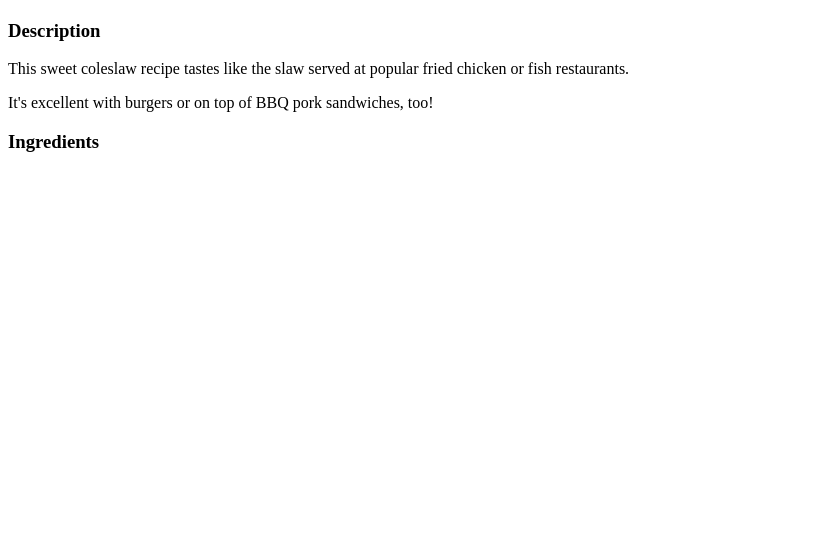
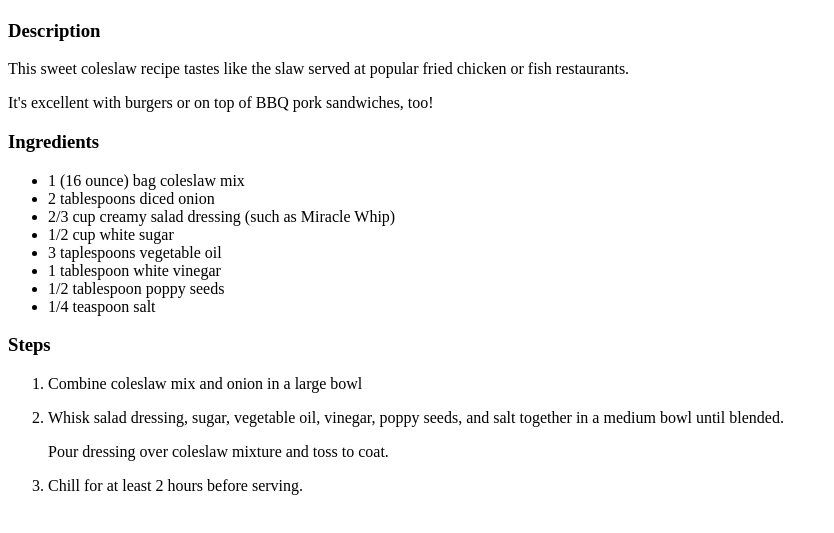
Before and after one commit to joaquinrodriguezpou/odin-recipes, a plain HTML site: page recipes/sweet-coleslaw.html in a window 1280 px wide. Shown: the part 99-632 px from the top of the page, without its empty margins (0-834 px from the left). Drawn offline with Linux system fonts and the light colour scheme.

Commit message:
sweet-coleslaw.html

```diff
--- a/recipes/sweet-coleslaw.html
+++ b/recipes/sweet-coleslaw.html
@@ -19,6 +19,24 @@
             <p>It's excellent with burgers or on top of BBQ pork sandwiches, too!</p>
 
         <p><h3>Ingredients</h3></p>
+            <ul>
+                <li>1 (16 ounce) bag coleslaw mix</li>
+                <li>2 tablespoons diced onion</li>
+                <li>2/3 cup creamy salad dressing (such as Miracle Whip)</li>
+                <li>1/2 cup white sugar</li>
+                <li>3 taplespoons vegetable oil</li>
+                <li>1 tablespoon white vinegar</li>
+                <li>1/2 tablespoon poppy seeds</li>
+                <li>1/4 teaspoon salt</li>
+            </ul>
+
+        <p><h3>Steps</h3></p>
+            <ol>
+                <li>Combine coleslaw mix and onion in a large bowl</li>
+                <li><p>Whisk salad dressing, sugar, vegetable oil, vinegar, poppy seeds, and salt together in a medium bowl until blended.</p>
+                    <p>Pour dressing over coleslaw mixture and toss to coat.</p></li>
+                <li>Chill for at least 2 hours before serving.</li>
+            </ol>
     </body>
 
 </html>
```
